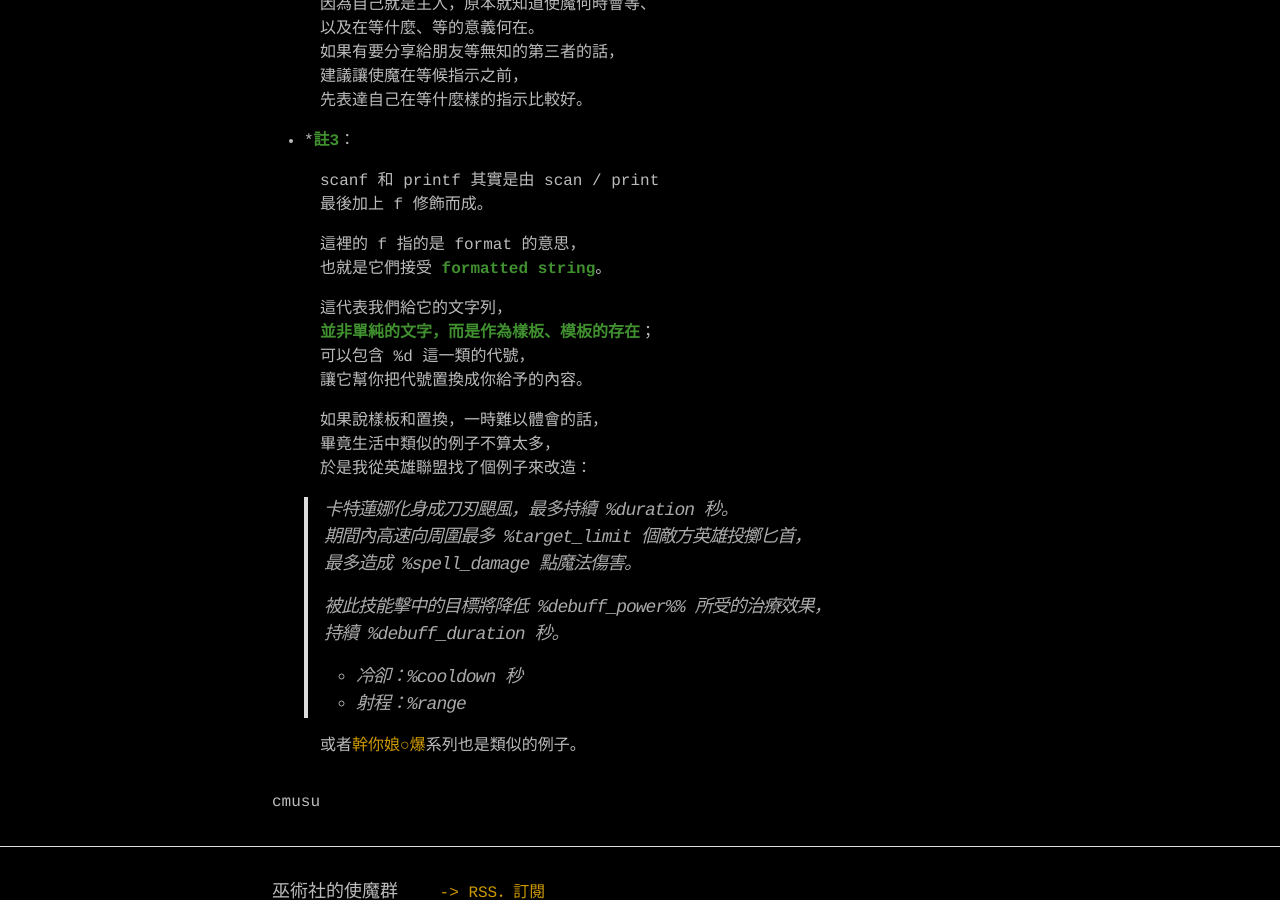
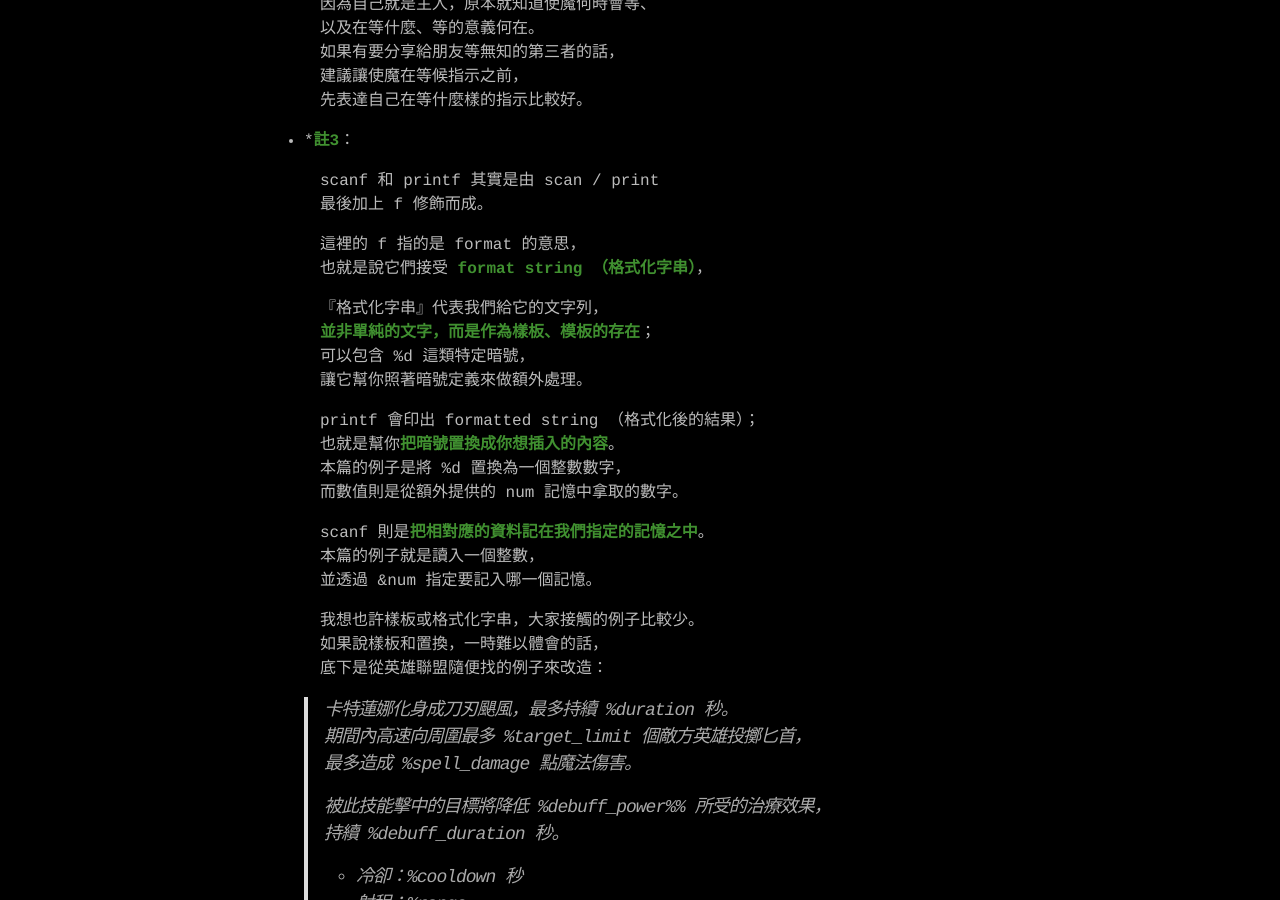
Before and after one commit to SayaUrobuchi/cmusu, a Jekyll site: the page built from _posts/2013-03-09-C1_01_var.md, in a window 1280 px wide and 900 px high, scrolled down 3607 px. Built offline with Jekyll 4.4.1, drawn with Linux system fonts in a browser that asks for light colours; comment, search, counter and statistics services are not loaded.

Commit message:
fix c101

```diff
--- a/_posts/2013-03-09-C1_01_var.md
+++ b/_posts/2013-03-09-C1_01_var.md
@@ -187,16 +187,25 @@ int main()
 	最後加上 f 修飾而成。
 
 	這裡的 f 指的是 format 的意思，
-	也就是它們接受 **formatted string**。
+	也就是說它們接受 **format string （格式化字串）**，
 
-	這代表我們給它的文字列，
+	『格式化字串』代表我們給它的文字列，
 	**並非單純的文字，而是作為樣板、模板的存在**；
-	可以包含 %d 這一類的代號，
-	讓它幫你把代號置換成你給予的內容。
+	可以包含 %d 這類特定暗號，
+	讓它幫你照著暗號定義來做額外處理。
 
+    printf 會印出 formatted string （格式化後的結果）；
+    也就是幫你**把暗號置換成你想插入的內容**。
+    本篇的例子是將 %d 置換為一個整數數字，
+    而數值則是從額外提供的 num 記憶中拿取的數字。
+
+    scanf 則是**把相對應的資料記在我們指定的記憶之中**。
+    本篇的例子就是讀入一個整數，
+    並透過 &num 指定要記入哪一個記憶。
+
+    我想也許樣板或格式化字串，大家接觸的例子比較少。
 	如果說樣板和置換，一時難以體會的話，
-	畢竟生活中類似的例子不算太多，
-	於是我從英雄聯盟找了個例子來改造：
+	底下是從英雄聯盟隨便找的例子來改造：
 
 	> 卡特蓮娜化身成刀刃颶風，最多持續 %duration 秒。
 	> 期間內高速向周圍最多 %target_limit 個敵方英雄投擲匕首，
```
